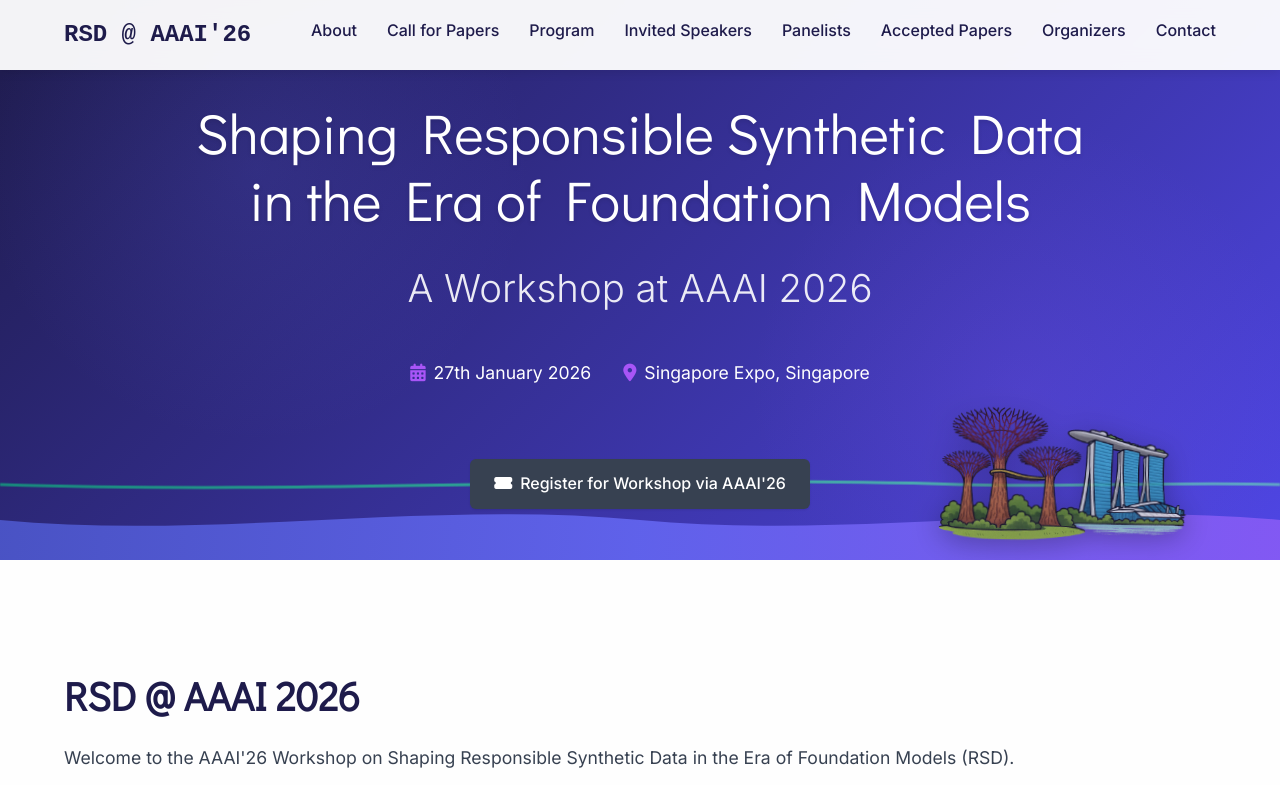
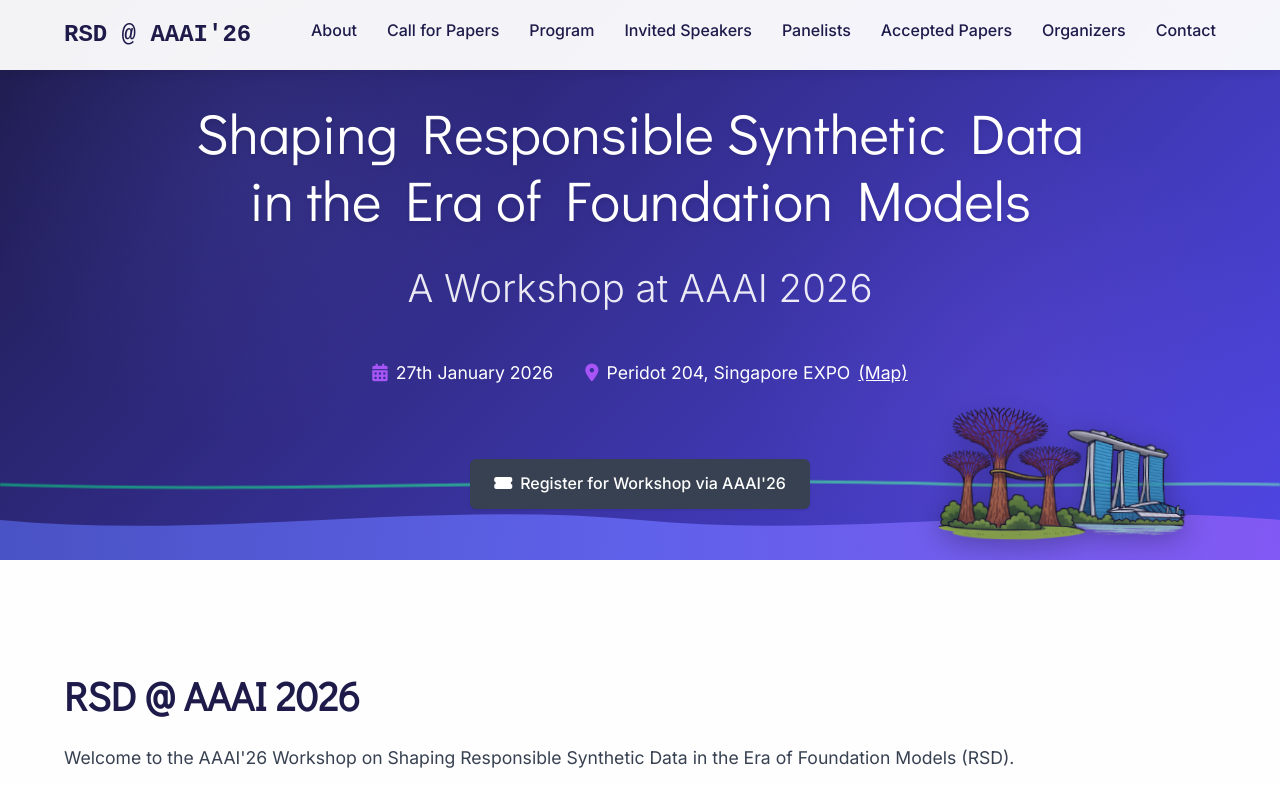
Before and after one commit to responsible-synthetic-data/responsible-synthetic-data.github.io, a website: page index.html in a window 1280 px wide. Shown: the top 785 px of the page. Drawn offline with Linux system fonts and the light colour scheme.

Commit message:
add location at top

```diff
--- a/index.html
+++ b/index.html
@@ -20,7 +20,7 @@
                 <p class="subtitle">A Workshop at AAAI 2026</p>
                 <div class="date-location">
                     <p><i class="fas fa-calendar-alt"></i> 27th January 2026</p>
-                    <p><i class="fas fa-map-marker-alt"></i> Singapore Expo, Singapore</p>
+                    <p><i class="fas fa-map-marker-alt"></i> Peridot 204, Singapore EXPO <a href="https://aaai.org/wp-content/uploads/2026/01/AAAI-26-Map-Whova.pdf" target="_blank" style="margin-left: 0.5rem; color: #fff; text-decoration: underline;">(Map)</a></p>
                 </div>
                 <a href="https://aaai.getregistered.net/conference-2026" target="_blank" class="cta-button" style="margin-top: 1.5rem;">
                     <i class="fas fa-ticket-alt" style="margin-right: 0.5rem;"></i>Register for Workshop via AAAI'26
```
